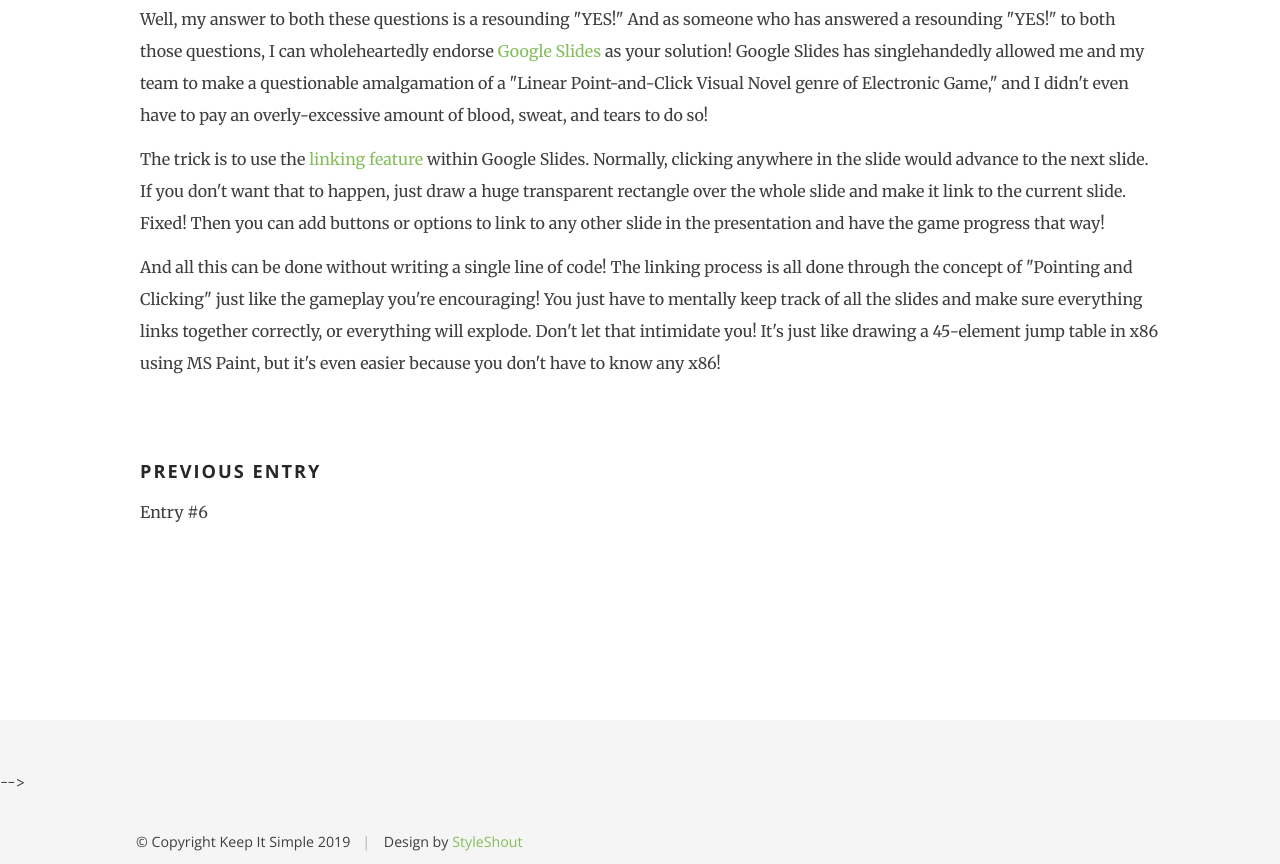
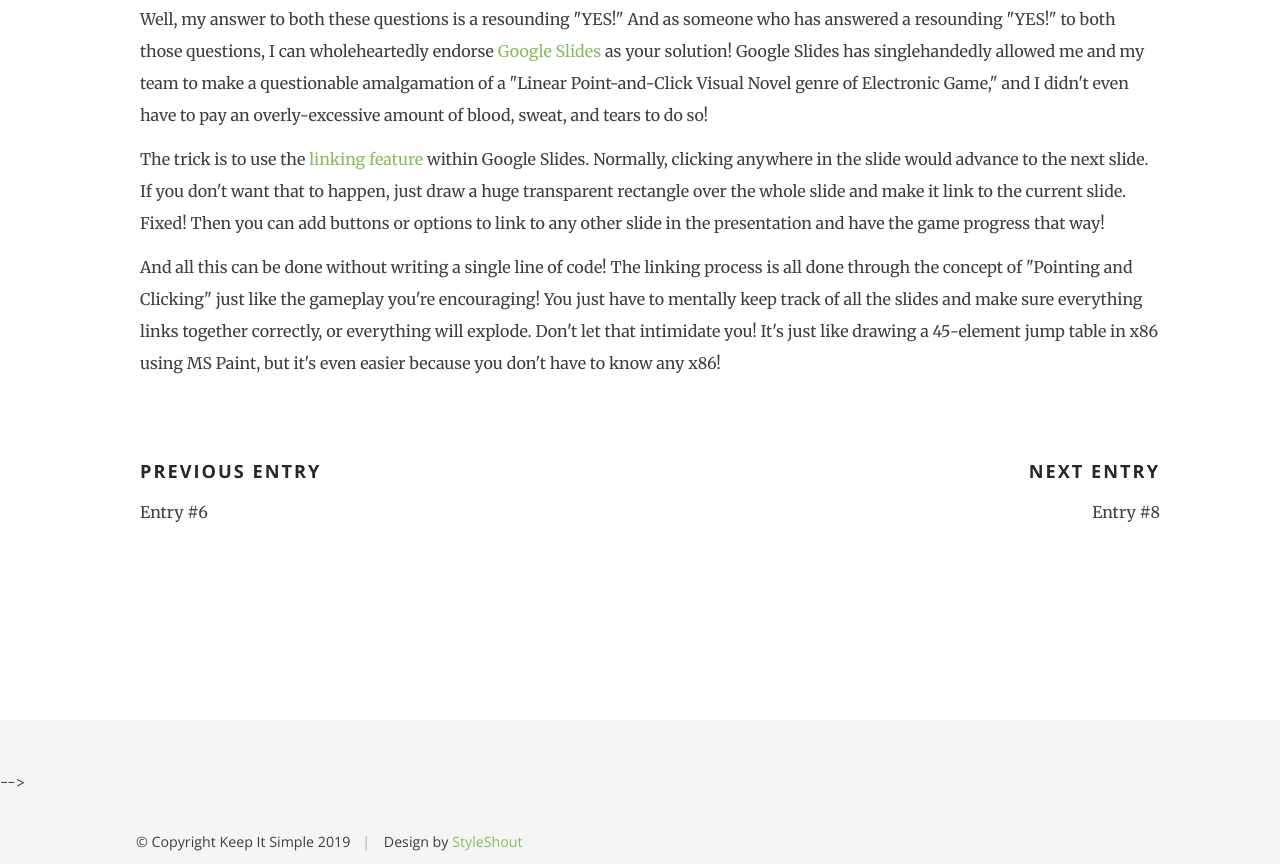
Before and after one commit to kev-liangg/cs371g-blog, a plain HTML site: page entry7.html in a window 1280 px wide. Shown: the part 2759-3623 px from the top of the page. Drawn offline with nearby package versions, Linux system fonts and the light colour scheme.

Commit message:
link to final entry

```diff
--- a/entry7.html
+++ b/entry7.html
@@ -217,6 +217,9 @@
 						<li class="prev"><a rel="prev"
 							href="http://www.cs.utexas.edu/~kevliang/entry6.html"><strong
 								class="h6">Previous Entry</strong> Entry #6</a></li>
+						<li class="next"><a rel="next"
+							href="http://www.cs.utexas.edu/~kevliang/entry8.html"><strong
+								class="h6">Next Entry</strong> Entry #8</a></li>
 					</ul>
 
 				</article>
```
